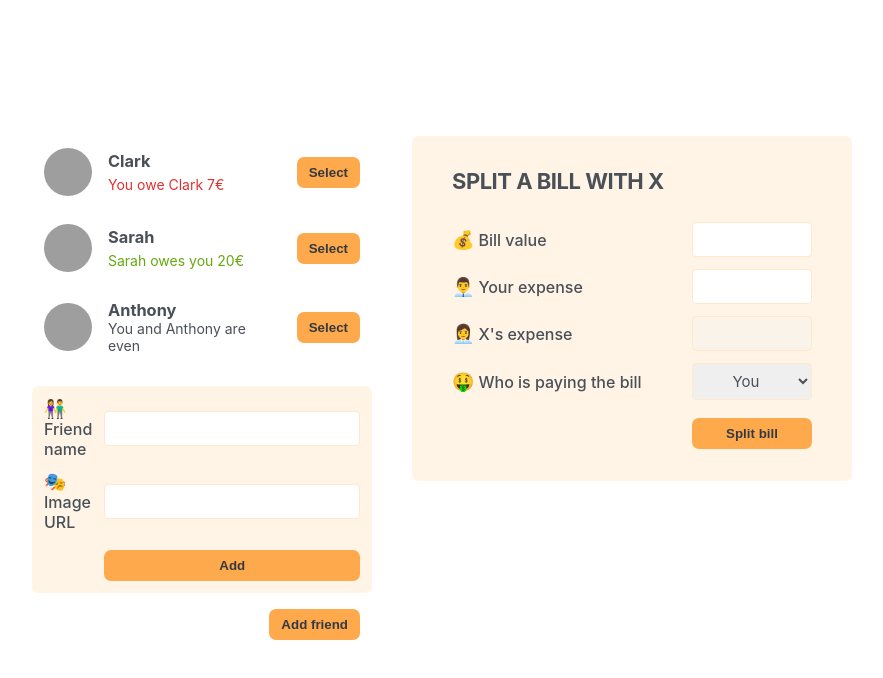
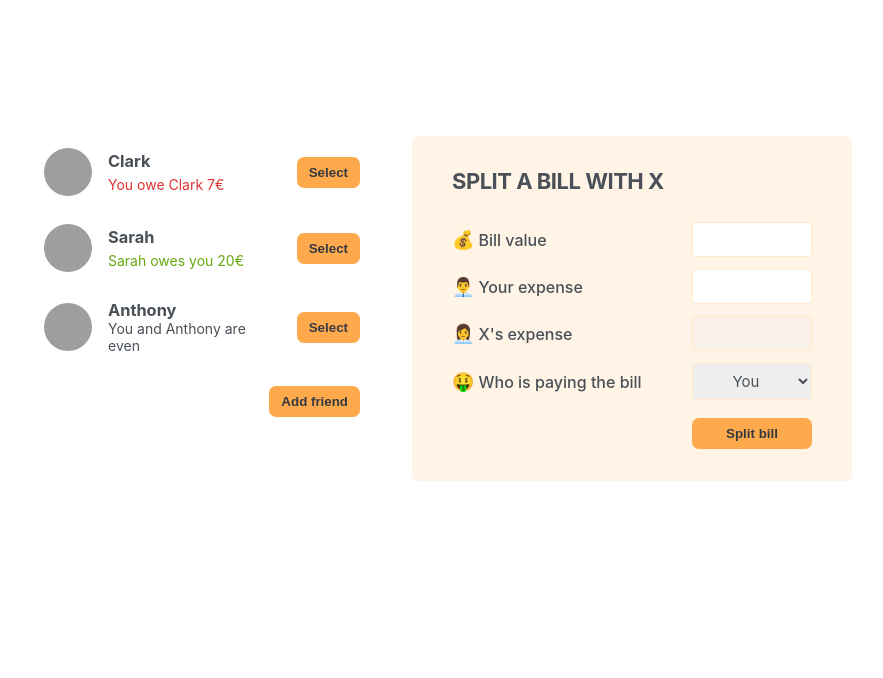
Before and after one commit to Andrew-Mysaka/ultimate-react-course-2023, a React (Create React App) app in the folder 06-eat-n-split/: page / in a window 1280 px wide. Shown: the top 678 px of the page, without its empty margins (198-1081 px from the left). Built offline with nearby package versions, Linux system fonts and the light colour scheme; grey boxes are pictures that could not be loaded.

Commit message:
Lesson 98 - Displaying the new Friend form

```diff
--- a/06-eat-n-split/src/App.js
+++ b/06-eat-n-split/src/App.js
@@ -21,13 +21,25 @@
     },
 ];
 
+function Button({children, onClick}){
+    return (
+        <button className={'button'} onClick={onClick}>{children}</button>
+    );
+}
+
 export default function App() {
+    const [showAddFriend,setShowAddFriend] = useState(false);
+
+    function handleShowAddFriend(){
+        setShowAddFriend(!showAddFriend);
+    }
+
     return (
         <div className={'app'}>
             <div className={'sidebar'}>
                 <FriendsList/>
-                <FormAddFriend/>
-                <Button>Add friend</Button>
+                {showAddFriend && <FormAddFriend/>}
+                <Button onClick={handleShowAddFriend}>{showAddFriend ? 'Close' : 'Add friend'}</Button>
             </div>
 
             <FormSplitBill/>
@@ -58,12 +70,6 @@
 
             <Button>Select</Button>
         </li>
-    );
-}
-
-function Button({children}){
-    return (
-        <button className={'button'}>{children}</button>
     );
 }
 
```
